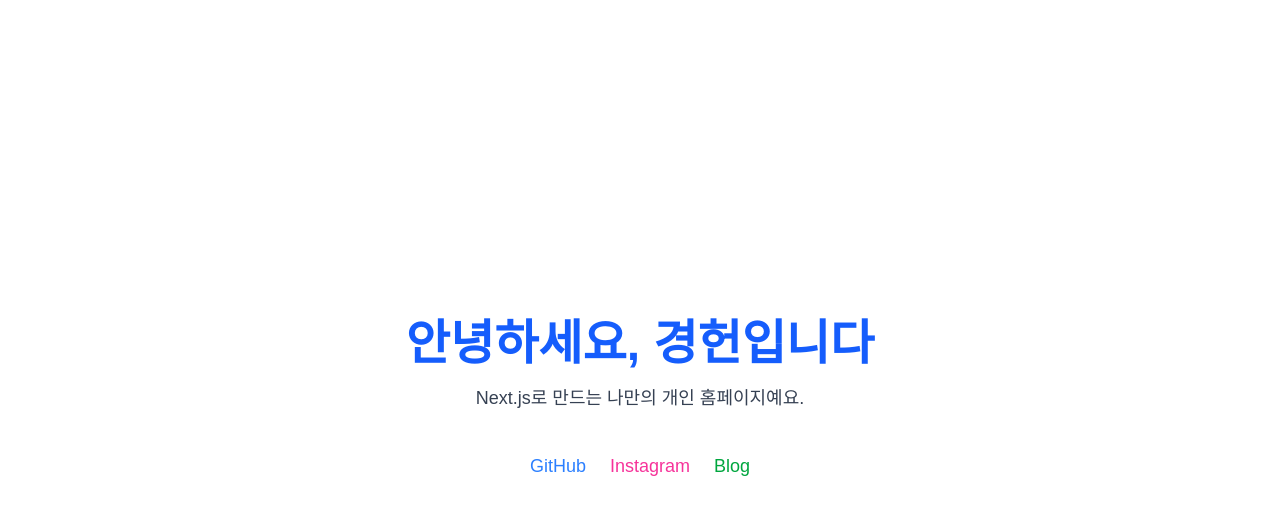
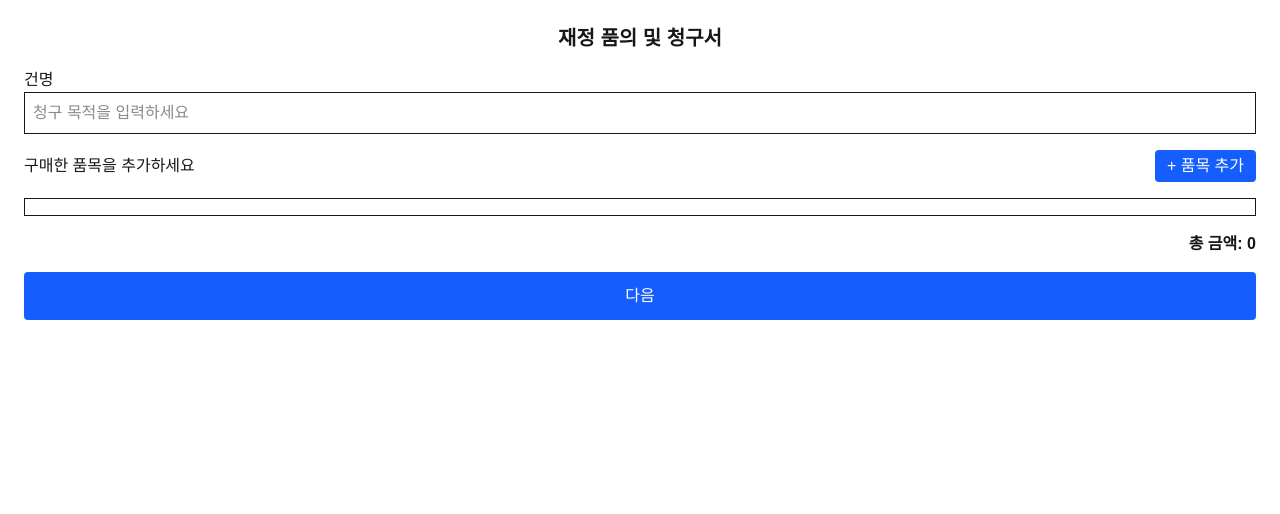
Before and after one commit to scan8843/my-app, a Next.js app: page / in a window 1280 px wide. Shown: the top 514 px of the page. Built offline with nearby package versions, Linux system fonts and the light colour scheme.

Commit message:
first save

```diff
--- /dev/null
+++ b/app/api/generate/route.ts
@@ -0,0 +1,43 @@
+import { NextResponse } from "next/server";
+import PizZip from "pizzip";
+import Docxtemplater from "docxtemplater";
+import fs from "fs";
+import path from "path";
+
+export async function POST(req: Request) {
+  // 1) 클라이언트에서 보낸 데이터 받기
+  const body = await req.json();
+
+  // 2) 템플릿 파일 경로 설정
+  const templatePath = path.join(
+    process.cwd(),
+    "public/template/expensetemplate.docx"
+  );
+
+  // 3) 템플릿 파일 읽기
+  const content = fs.readFileSync(templatePath, "binary");
+
+  // 4) docxtemplater로 템플릿 로드
+  const zip = new PizZip(content);
+  const doc = new Docxtemplater(zip, {
+    paragraphLoop: true,
+    linebreaks: true,
+  });
+
+  // 5) 템플릿에 데이터 채우기
+  doc.render(body);
+
+  // 6) docx 파일 생성
+  const buf = doc.getZip().generate({
+    type: "nodebuffer",
+  });
+
+  // 7) 파일을 응답으로 반환
+  return new NextResponse(buf, {
+    headers: {
+      "Content-Type":
+        "application/vnd.openxmlformats-officedocument.wordprocessingml.document",
+      "Content-Disposition": "attachment; filename=expense.docx",
+    },
+  });
+}
--- /dev/null
+++ b/app/confirm/page.tsx
@@ -0,0 +1,165 @@
+"use client";
+
+import { useSearchParams, useRouter } from "next/navigation";
+import { useState } from "react";
+import SignatureCanvas from "react-signature-canvas";
+
+export default function Screen2() {
+  const router = useRouter();
+  const searchParams = useSearchParams();
+
+  const data = JSON.parse(searchParams.get("data") || "{}");
+
+  const [bank, setBank] = useState("");
+  const [account, setAccount] = useState("");
+  const [owner, setOwner] = useState("");
+  const [date, setDate] = useState("");
+  const [attachment, setAttachment] = useState<File | null>(null);
+
+  let sigPad: SignatureCanvas | null = null;
+
+  const total = data.items?.reduce(
+    (sum: number, it: any) => sum + it.qty * it.unitPrice,
+    0
+  );
+
+  const submit = async () => {
+    if (!bank || !account || !owner || !date)
+      return alert("모든 정보를 입력하세요");
+
+    const signature = sigPad?.getTrimmedCanvas().toDataURL("image/png");
+
+    // Word 템플릿에 들어갈 payload 구성
+    const payload = {
+      title: data.title,
+      totalamount: total,
+      bank,
+      account,
+      owner,
+      date,
+      approver1: "담당자", // 필요하면 수정
+      items: data.items.map((it: any, idx: number) => ({
+        index: idx + 1,
+        item: it.item,
+        spec: it.spec,
+        unit: it.unit,
+        qty: it.qty,
+        unitprice: it.unitPrice,
+        totalprice: it.qty * it.unitPrice,
+        purpose: it.purpose ?? "",
+      })),
+      signature,
+    };
+
+    // API 호출
+    const res = await fetch("/api/generate", {
+      method: "POST",
+      body: JSON.stringify(payload),
+    });
+
+    const blob = await res.blob();
+    const url = window.URL.createObjectURL(blob);
+
+    const a = document.createElement("a");
+    a.href = url;
+    a.download = "청구서.docx";
+    a.click();
+  };
+
+  return (
+    <div className="p-6 space-y-4">
+      <h1 className="text-center text-xl font-bold">청구서 확인</h1>
+
+      <div>
+        <label>건명</label>
+        <div className="border p-2">{data.title}</div>
+      </div>
+
+      <div className="border p-2">
+        <div className="grid grid-cols-6 font-bold mb-2">
+          <div>품명</div>
+          <div>규격</div>
+          <div>단위</div>
+          <div className="text-right">수량</div>
+          <div className="text-right">단가</div>
+          <div></div>
+        </div>
+
+        {data.items?.map((it: any, idx: number) => (
+          <div key={idx} className="grid grid-cols-6 mb-1">
+            <div>{it.item}</div>
+            <div>{it.spec}</div>
+            <div>{it.unit}</div>
+            <div className="text-right">{it.qty}</div>
+            <div className="text-right">{it.unitPrice.toLocaleString()}</div>
+          </div>
+        ))}
+      </div>
+
+      <div className="text-right font-bold">
+        총 금액: {total?.toLocaleString()}
+      </div>
+
+      <select
+        className="border p-2 w-full"
+        value={bank}
+        onChange={(e) => setBank(e.target.value)}
+      >
+        <option value="">은행 선택</option>
+        <option value="대구은행">대구은행</option>
+        <option value="기업은행">기업은행</option>
+        <option value="카카오뱅크">카카오뱅크</option>
+      </select>
+
+      <input
+        className="border p-2 w-full"
+        placeholder="계좌번호 입력"
+        value={account}
+        onChange={(e) => setAccount(e.target.value)}
+      />
+
+      <input
+        className="border p-2 w-full"
+        placeholder="계좌주 입력"
+        value={owner}
+        onChange={(e) => setOwner(e.target.value)}
+      />
+
+      <input
+        type="date"
+        className="border p-2 w-full"
+        value={date}
+        onChange={(e) => setDate(e.target.value)}
+      />
+
+      <input
+        type="file"
+        className="border p-2 w-full"
+        onChange={(e) => setAttachment(e.target.files?.[0] || null)}
+      />
+
+      <div>
+        <p className="font-bold mb-1">서명</p>
+        <SignatureCanvas
+          ref={(ref) => (sigPad = ref)}
+          penColor="black"
+          canvasProps={{ width: 300, height: 150, className: "border" }}
+        />
+      </div>
+
+      <button
+        onClick={submit}
+        className="bg-blue-600 text-white w-full py-3 rounded"
+      >
+        제출
+      </button>
+
+      <button
+        onClick={() => router.back()}
+        className="bg-gray-500 text-white w-full py-3 rounded"
+      >
+        수정
+      </button>
+    </div>
+  );
+}
--- a/app/page.tsx
+++ b/app/page.tsx
@@ -1,34 +1,91 @@
-export default function Home() {
+"use client";
+
+import { useState } from "react";
+import { Item } from "@/types/item";
+import ItemRow from "@/components/ItemRow";
+import { useRouter } from "next/navigation";
+
+export default function Screen1() {
+  const router = useRouter();
+
+  const [title, setTitle] = useState("");
+  const [items, setItems] = useState<Item[]>([]);
+
+  const addItem = () => {
+    setItems([
+      ...items,
+      { item: "", spec: "", unit: "", qty: 0, unitPrice: 0 }
+    ]);
+  };
+
+  const updateItem = (index: number, updated: Partial<Item>) => {
+    setItems(prev =>
+      prev.map((it, i) => (i === index ? { ...it, ...updated } : it))
+    );
+  };
+
+  const deleteItem = (index: number) => {
+    setItems(prev => prev.filter((_, i) => i !== index));
+  };
+
+  const total = items.reduce(
+    (sum, it) => sum + it.qty * it.unitPrice,
+    0
+  );
+
+  const goNext = () => {
+    if (!title) return alert("건명을 입력하세요");
+    if (items.length === 0) return alert("품목을 하나 이상 추가하세요");
+    if (items.some(it => it.qty <= 0 || it.unitPrice <= 0))
+      return alert("수량과 단가는 0보다 커야 합니다");
+
+    router.push("/confirm");
+  };
+
   return (
-    <main className="flex flex-col items-center justify-center min-h-screen bg-white dark:bg-black px-6">
-      <h1 className="text-5xl font-bold text-blue-600 dark:text-blue-400">
-        안녕하세요, 경헌입니다
-      </h1>
+    <div className="p-6 space-y-4">
+      <h1 className="text-center text-xl font-bold">재정 품의 및 청구서</h1>
 
-      <p className="mt-4 text-lg text-gray-700 dark:text-gray-300 text-center">
-        Next.js로 만드는 나만의 개인 홈페이지예요.
-      </p>
+      <label>건명</label>
+      <input
+        className="border p-2 w-full"
+        placeholder="청구 목적을 입력하세요"
+        value={title}
+        onChange={e => setTitle(e.target.value)}
+      />
 
-      <div className="mt-10 flex gap-6 text-lg">
-        <a
-          href="https://github.com/scan8843"
-          className="text-blue-500 hover:underline"
+      <div className="flex justify-between items-center">
+        <span>구매한 품목을 추가하세요</span>
+        <button
+          onClick={addItem}
+          className="bg-blue-600 text-white px-3 py-1 rounded"
         >
-          GitHub
-        </a>
-        <a
-          href="#"
-          className="text-pink-500 hover:underline"
-        >
-          Instagram
-        </a>
-        <a
-          href="#"
-          className="text-green-600 hover:underline"
-        >
-          Blog
-        </a>
+          + 품목 추가
+        </button>
       </div>
-    </main>
+
+      <div className="border p-2">
+        {items.map((it, idx) => (
+          <ItemRow
+            key={idx}
+            index={idx}
+            item={it}
+            onUpdate={updateItem}
+            onDelete={deleteItem}
+          />
+        ))}
+      </div>
+
+      <div className="text-right font-bold">
+        총 금액: {total.toLocaleString()}
+      </div>
+
+      <button
+        onClick={goNext}
+        className="bg-blue-600 text-white w-full py-3 rounded"
+      >
+        다음
+      </button>
+    </div>
   );
 }
```
Also changed, not shown: app/components/itemrow.tsx (added), app/components/itemtable.tsx (added), app/types/item.ts (added), 2 other files (tests, documents, lock files or other folders).
